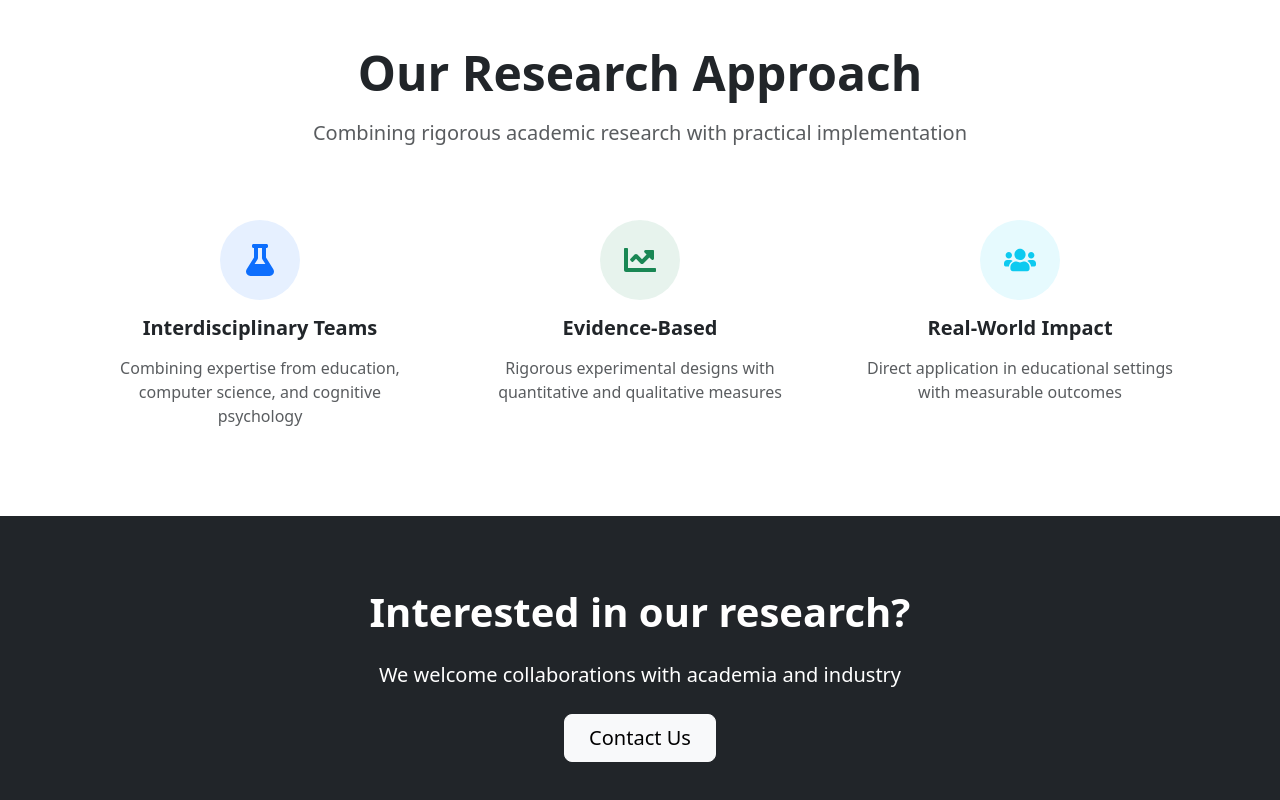
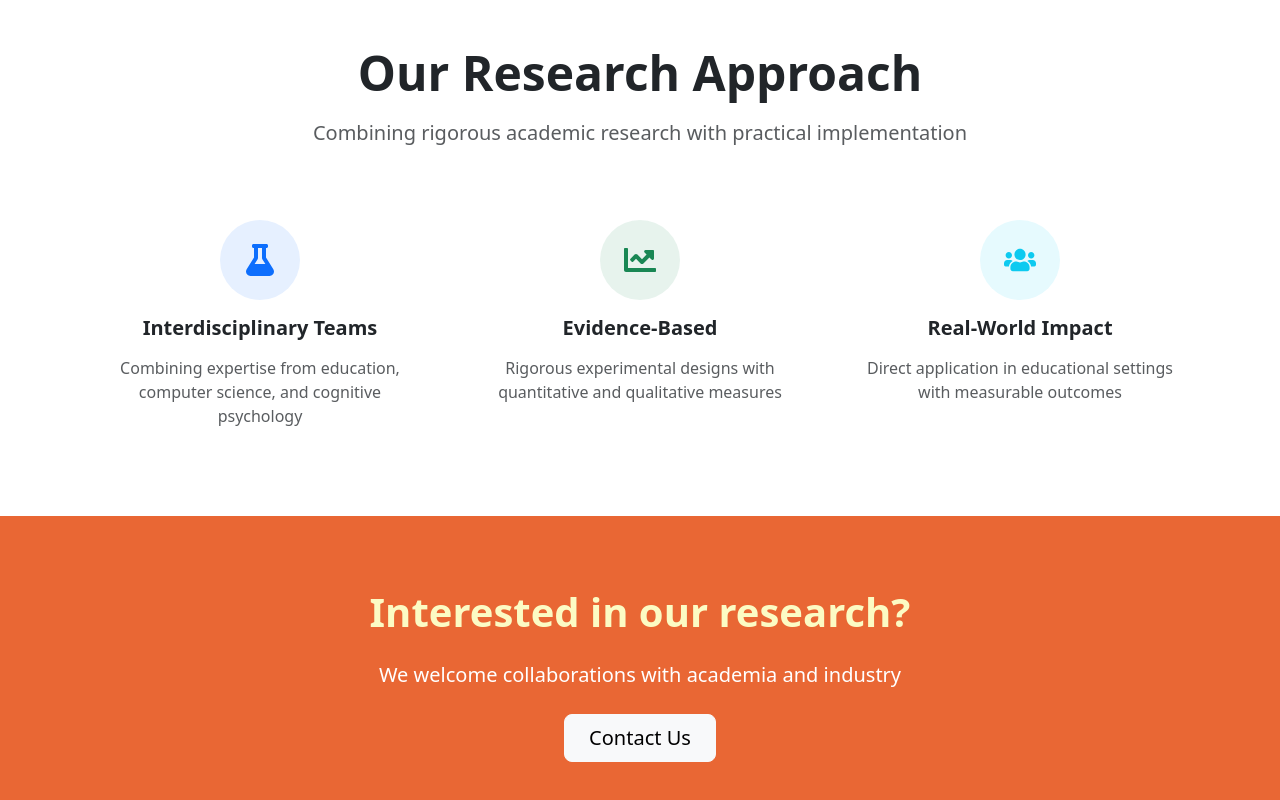
Before and after one commit to madhurthareja/dled, a React (Vite) app: page /research in a window 1280 px wide. Shown: the part 2573-3373 px from the top of the page. Built offline with nearby package versions, Linux system fonts and the light colour scheme.

Commit message:
Improve color scheme of Career, Events, Research pages

```diff
--- a/src/app/research.tsx
+++ b/src/app/research.tsx
@@ -345,9 +345,9 @@ const Research = () => {
           </div>
         </div>
       </section>
-      <section className="py-5 bg-dark text-white">
+      <section className="py-5 text-white" style ={{ backgroundColor: 'rgb(233, 103, 52)' }}>
         <div className="container text-center py-4">
-          <h2 className="display-6 fw-bold mb-4">Interested in our research?</h2>
+          <h2 className= "display-6 fw-bold mb-4" style={{ color: 'rgb(252, 251, 196)' }} >Interested in our research?</h2>
           <p className="lead mb-4">We welcome collaborations with academia and industry</p>
 
           <div className="d-flex justify-content-center gap-3">
```
